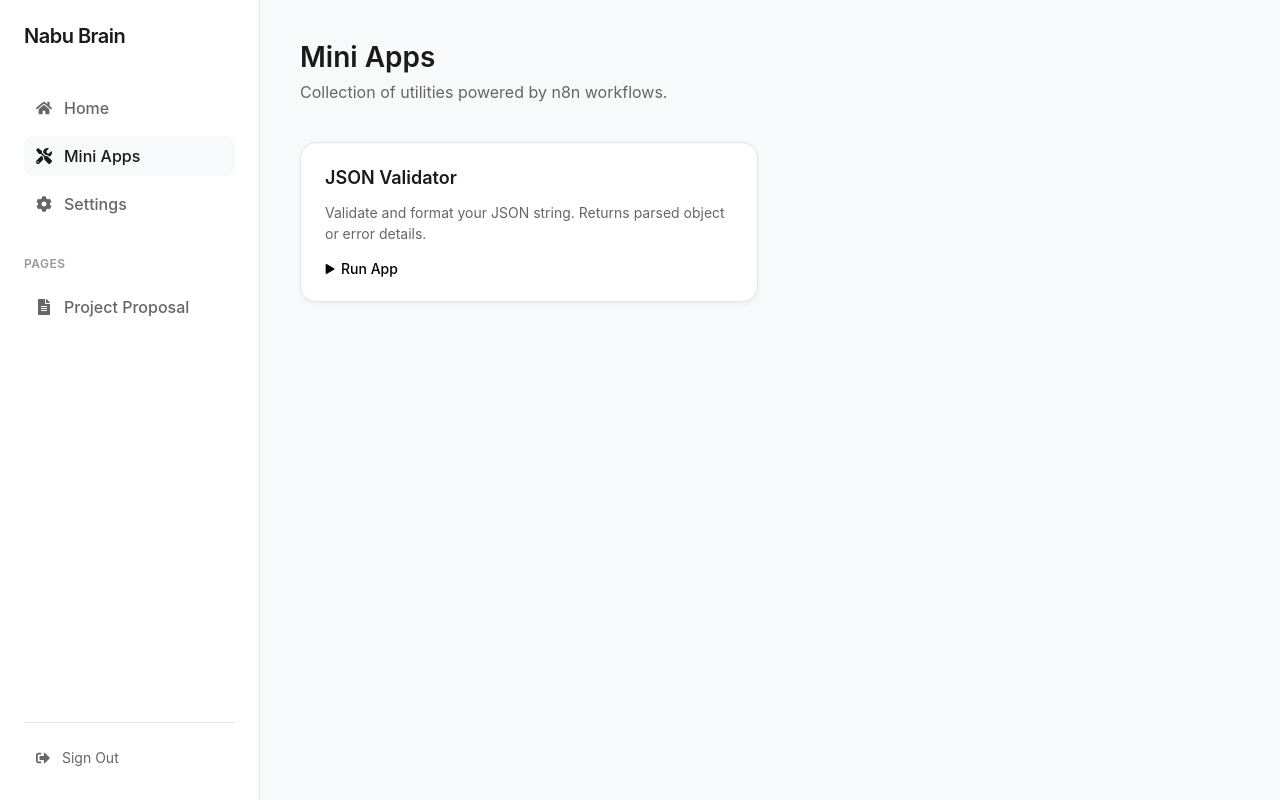
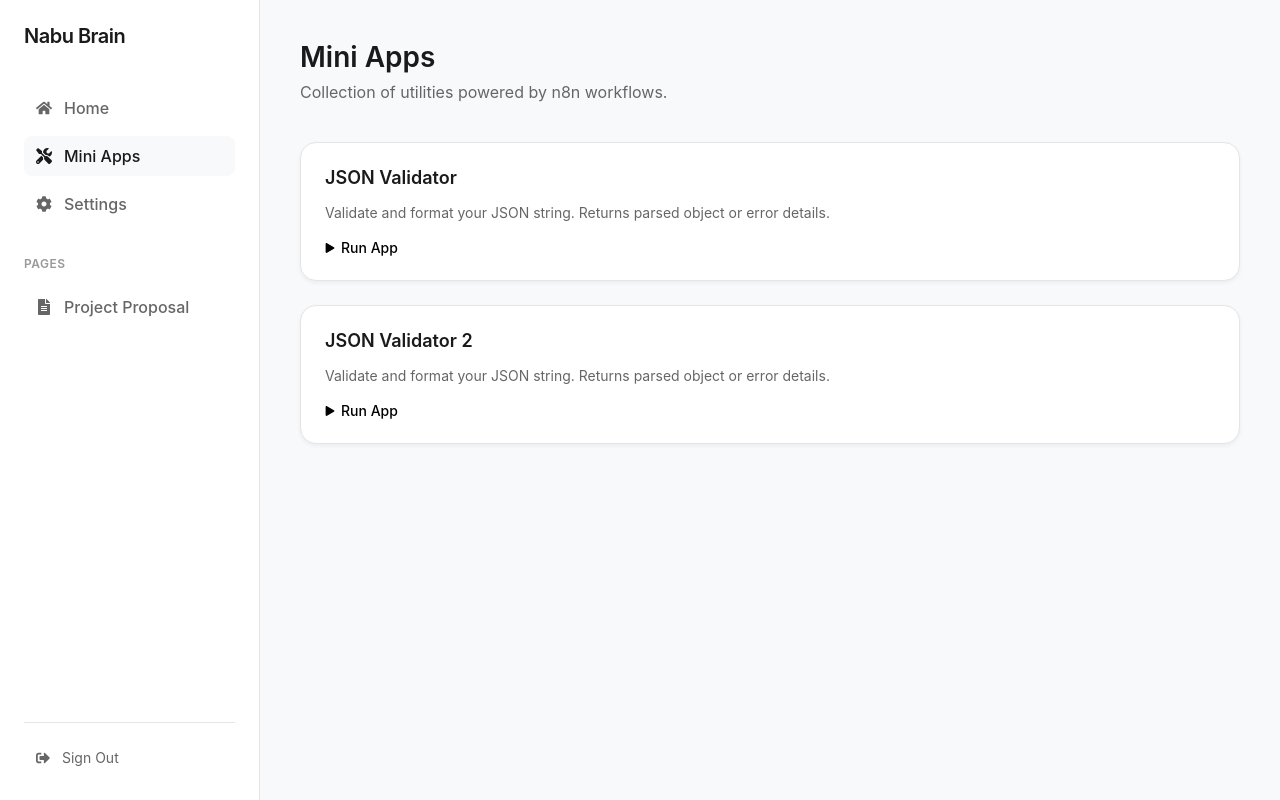
Before and after one commit to saketrule/nabu-brain, a React (Vite) app: page /apps in a window 1280 px wide. Both pictures are taken after a click on the button "Continue with Google". Built offline with nearby package versions, Linux system fonts and the light colour scheme.

Commit message:
Add horizontal layout for mini apps

```diff
--- a/src/data/registry.json
+++ b/src/data/registry.json
@@ -14,5 +14,21 @@
                 "placeholder": "Paste your JSON here to validate..."
             }
         ]
+    },
+    {
+        "id": "validate-json-2",
+        "name": "JSON Validator 2",
+        "description": "Validate and format your JSON string. Returns parsed object or error details.",
+        "webhookUrl": "https://nabusciences.app.n8n.cloud/webhook/validate-json-string",
+        "displayType": "card",
+        "inputFields": [
+            {
+                "name": "jsonString",
+                "label": "JSON String",
+                "type": "textarea",
+                "required": true,
+                "placeholder": "Paste your JSON here to validate..."
+            }
+        ]
     }
 ]
--- a/src/pages/MiniApps.jsx
+++ b/src/pages/MiniApps.jsx
@@ -78,8 +78,8 @@ const MiniApps = () => {
 
             {/* App Grid */}
             <div style={{
-                display: 'grid',
-                gridTemplateColumns: 'repeat(auto-fill, minmax(300px, 1fr))',
+                display: 'flex',
+                flexDirection: 'column',
                 gap: '24px',
                 marginBottom: '40px'
             }}>
```
